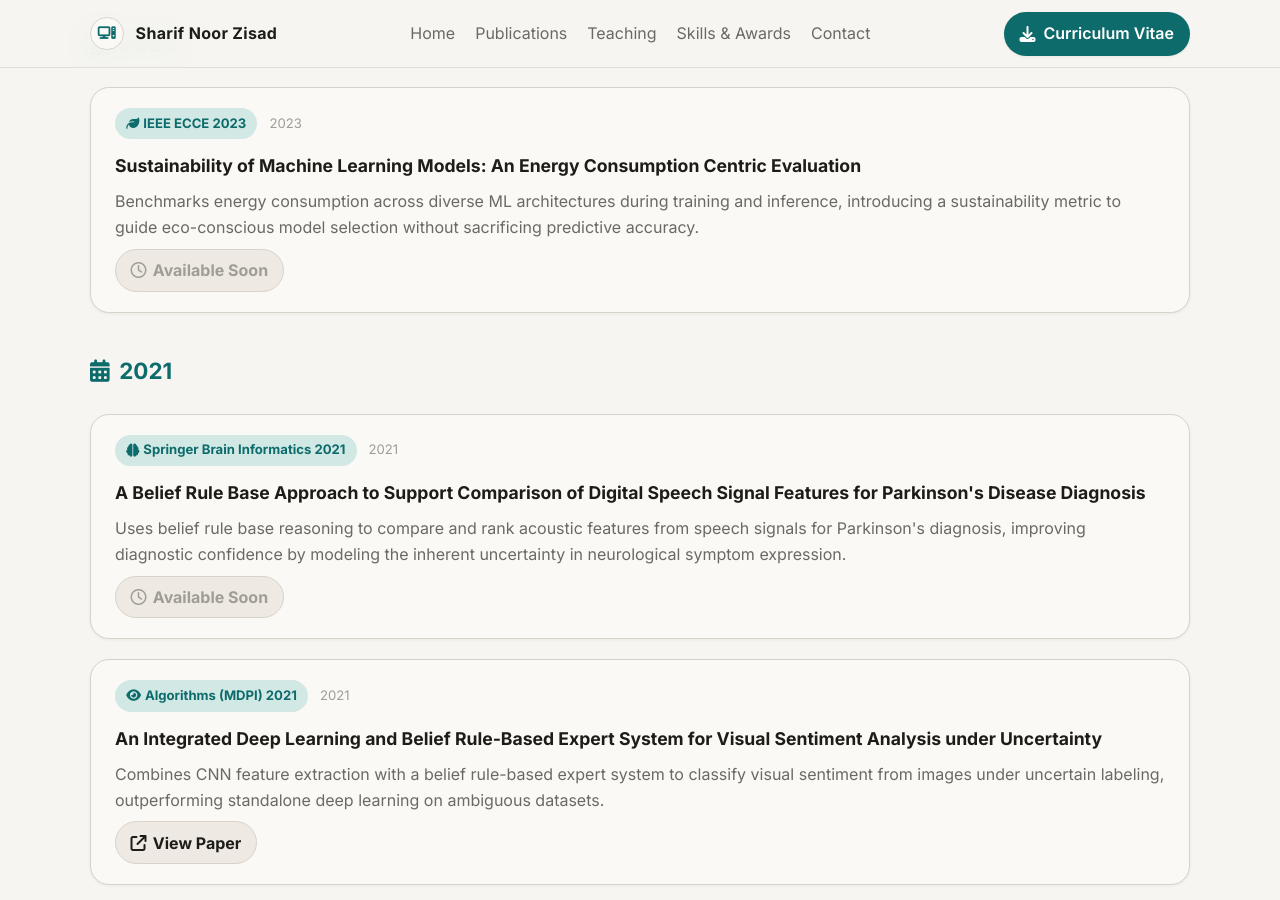
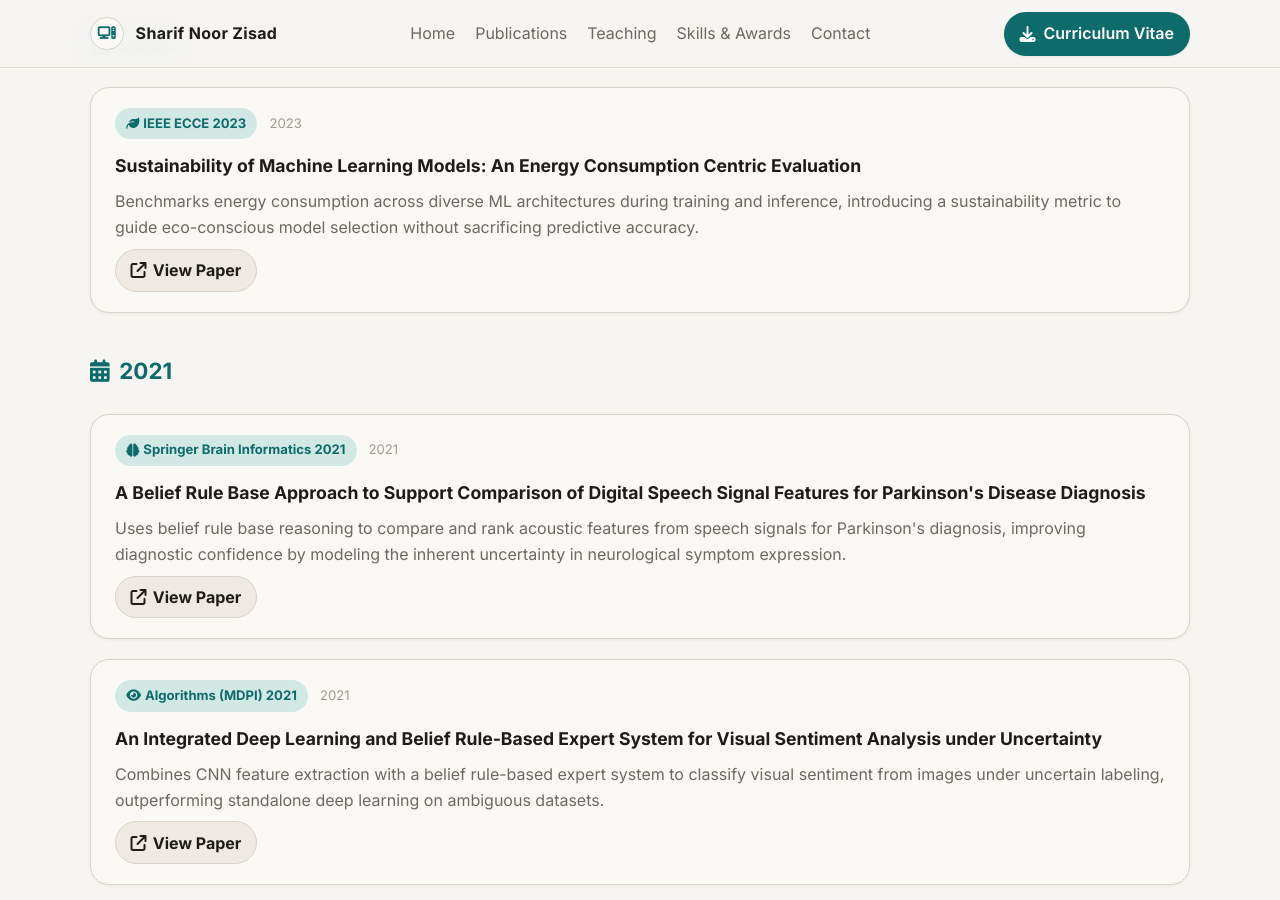
Before and after one commit to snzisad/snzisad.github.io, a Jekyll site: the page built from sections/publications.html, in a window 1280 px wide and 900 px high, scrolled down 3980 px. Built offline with Jekyll 4.4.1, drawn with Linux system fonts in a browser that asks for light colours; some web fonts are replaced; comment, search, counter and statistics services are not loaded.

Commit message:
publication udpate

```diff
--- a/sections/publications.html
+++ b/sections/publications.html
@@ -289,8 +289,8 @@ layout: default
           <div class="pub-title">Sustainability of Machine Learning Models: An Energy Consumption Centric Evaluation</div>
           <p class="pub-desc">Benchmarks energy consumption across diverse ML architectures during training and inference, introducing a sustainability metric to guide eco-conscious model selection without sacrificing predictive accuracy.</p>
           <div class="pub-actions">
-            <span class="pub-btn soon">
-              <i class="fa-regular fa-clock"></i> Available Soon </span>
+            <a class="pub-btn" href="https://ieeexplore.ieee.org/abstract/document/10101532" rel="noopener" target="_blank">
+              <i class="fa-solid fa-arrow-up-right-from-square"></i> View Paper </a>
           </div>
         </article>
       </div>
@@ -310,8 +310,8 @@ layout: default
           <div class="pub-title">A Belief Rule Base Approach to Support Comparison of Digital Speech Signal Features for Parkinson's Disease Diagnosis</div>
           <p class="pub-desc">Uses belief rule base reasoning to compare and rank acoustic features from speech signals for Parkinson's diagnosis, improving diagnostic confidence by modeling the inherent uncertainty in neurological symptom expression.</p>
           <div class="pub-actions">
-            <span class="pub-btn soon">
-              <i class="fa-regular fa-clock"></i> Available Soon </span>
+            <a class="pub-btn" href="https://link.springer.com/chapter/10.1007/978-3-030-86993-9_35" rel="noopener" target="_blank">
+              <i class="fa-solid fa-arrow-up-right-from-square"></i> View Paper </a>
           </div>
         </article>
         <article class="pub-card">
```
